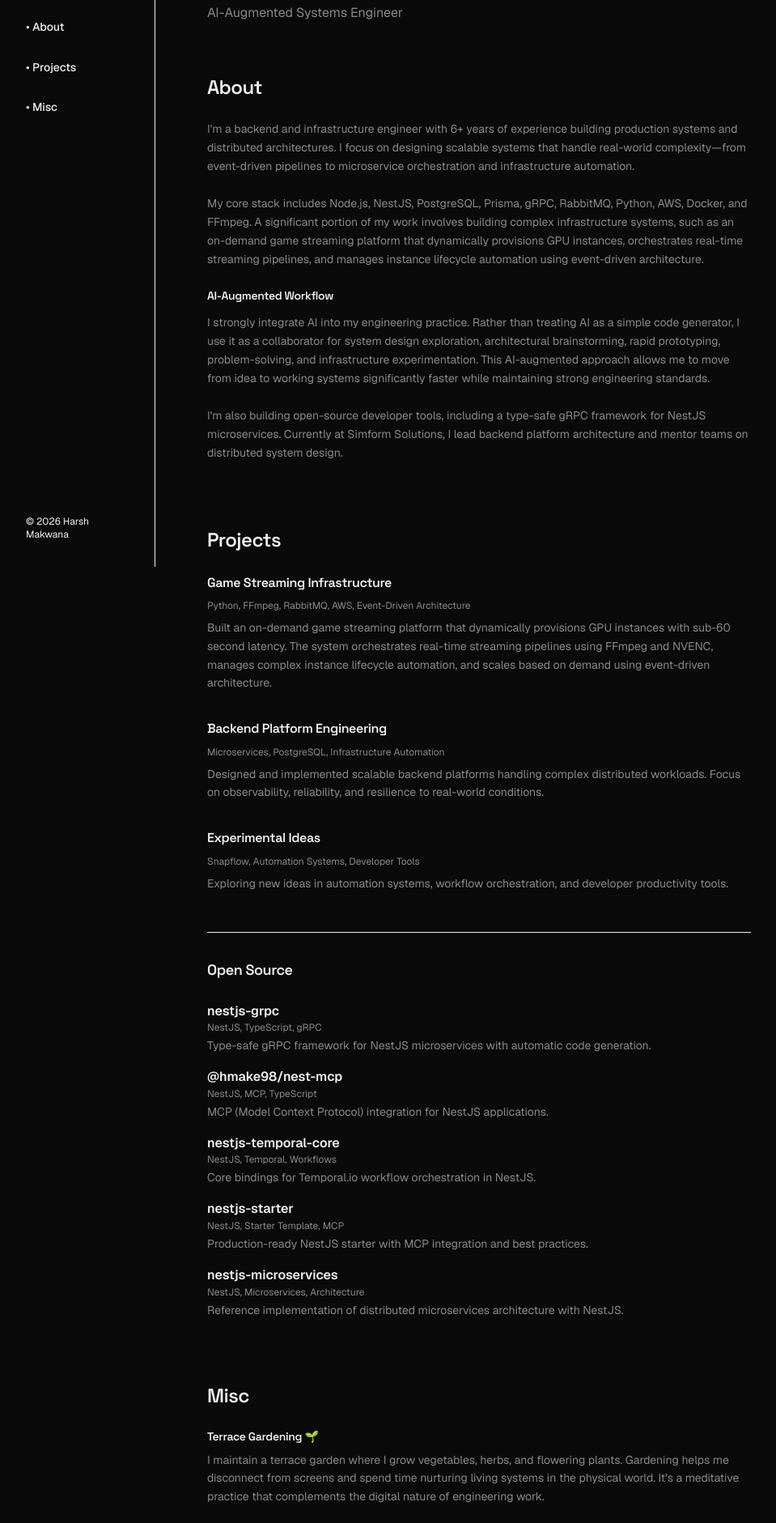
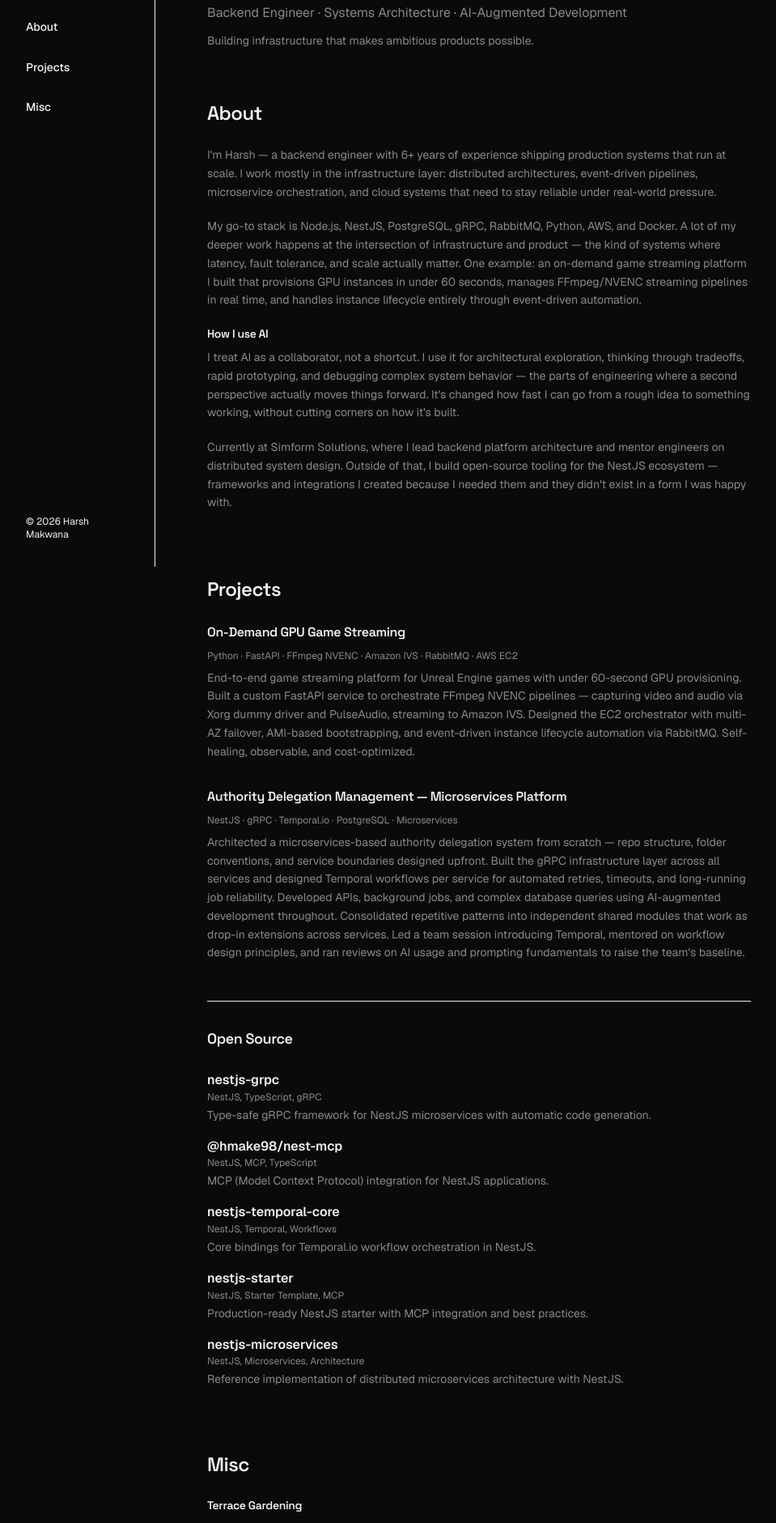
Before and after one commit to hmake98/portfolio, a Next.js app: page / in a window 1280 px wide. Shown: the part 100-1981 px from the top of the page at 81% size, without its empty margins (0-959 px from the left). Built offline with nearby package versions, Linux system fonts and the light colour scheme.

Commit message:
style: update resume description and sidebar link formatting

```diff
--- a/src/app/page.tsx
+++ b/src/app/page.tsx
@@ -49,8 +49,11 @@ export default function Home() {
                 </a>
               </div>
             </div>
-            <p className="text-base text-text-secondary mb-8">
-              AI-Augmented Systems Engineer
+            <p className="text-base text-text-secondary mb-3">
+              Backend Engineer · Systems Architecture · AI-Augmented Development
+            </p>
+            <p className="text-sm text-text-muted mb-8">
+              Building infrastructure that makes ambitious products possible.
             </p>
           </div>
 
@@ -58,24 +61,24 @@ export default function Home() {
           <section id="about" className="mb-20 scroll-mt-20">
             <h2 className="text-2xl font-bold text-text-primary mb-6">About</h2>
 
-            <div className="space-y-6 text-sm text-text-secondary leading-relaxed">
+            <div className="space-y-5 text-sm text-text-secondary leading-relaxed">
               <p>
-                I&apos;m a backend and infrastructure engineer with 6+ years of experience building production systems and distributed architectures. I focus on designing scalable systems that handle real-world complexity—from event-driven pipelines to microservice orchestration and infrastructure automation.
+                I&apos;m Harsh — a backend engineer with 6+ years of experience shipping production systems that run at scale. I work mostly in the infrastructure layer: distributed architectures, event-driven pipelines, microservice orchestration, and cloud systems that need to stay reliable under real-world pressure.
               </p>
 
               <p>
-                My core stack includes Node.js, NestJS, PostgreSQL, Prisma, gRPC, RabbitMQ, Python, AWS, Docker, and FFmpeg. A significant portion of my work involves building complex infrastructure systems, such as an on-demand game streaming platform that dynamically provisions GPU instances, orchestrates real-time streaming pipelines, and manages instance lifecycle automation using event-driven architecture.
+                My go-to stack is <span className="text-text-primary">Node.js, NestJS, PostgreSQL, gRPC, RabbitMQ, Python, AWS, and Docker</span>. A lot of my deeper work happens at the intersection of infrastructure and product — the kind of systems where latency, fault tolerance, and scale actually matter. One example: an on-demand game streaming platform I built that provisions GPU instances in under 60 seconds, manages FFmpeg/NVENC streaming pipelines in real time, and handles instance lifecycle entirely through event-driven automation.
               </p>
 
               <div>
-                <h3 className="text-sm font-semibold text-text-primary mb-3">AI-Augmented Workflow</h3>
+                <h3 className="text-sm font-semibold text-text-primary mb-2">How I use AI</h3>
                 <p>
-                  I strongly integrate AI into my engineering practice. Rather than treating AI as a simple code generator, I use it as a collaborator for system design exploration, architectural brainstorming, rapid prototyping, problem-solving, and infrastructure experimentation. This AI-augmented approach allows me to move from idea to working systems significantly faster while maintaining strong engineering standards.
+                  I treat AI as a collaborator, not a shortcut. I use it for architectural exploration, thinking through tradeoffs, rapid prototyping, and debugging complex system behavior — the parts of engineering where a second perspective actually moves things forward. It&apos;s changed how fast I can go from a rough idea to something working, without cutting corners on how it&apos;s built.
                 </p>
               </div>
 
               <p>
-                I&apos;m also building open-source developer tools, including a type-safe gRPC framework for NestJS microservices. Currently at Simform Solutions, I lead backend platform architecture and mentor teams on distributed system design.
+                Currently at <span className="text-text-primary">Simform Solutions</span>, where I lead backend platform architecture and mentor engineers on distributed system design. Outside of that, I build open-source tooling for the NestJS ecosystem — frameworks and integrations I created because I needed them and they didn&apos;t exist in a form I was happy with.
               </p>
             </div>
           </section>
@@ -86,26 +89,18 @@ export default function Home() {
 
             <div className="space-y-8">
               <div>
-                <h3 className="font-semibold text-text-primary mb-2">Game Streaming Infrastructure</h3>
-                <p className="text-xs text-text-muted mb-2">Python, FFmpeg, RabbitMQ, AWS, Event-Driven Architecture</p>
+                <h3 className="font-semibold text-text-primary mb-2">On-Demand GPU Game Streaming</h3>
+                <p className="text-xs text-text-muted mb-2">Python · FastAPI · FFmpeg NVENC · Amazon IVS · RabbitMQ · AWS EC2</p>
                 <p className="text-sm text-text-secondary leading-relaxed">
-                  Built an on-demand game streaming platform that dynamically provisions GPU instances with sub-60 second latency. The system orchestrates real-time streaming pipelines using FFmpeg and NVENC, manages complex instance lifecycle automation, and scales based on demand using event-driven architecture.
+                  End-to-end game streaming platform for Unreal Engine games with under 60-second GPU provisioning. Built a custom FastAPI service to orchestrate FFmpeg NVENC pipelines — capturing video and audio via Xorg dummy driver and PulseAudio, streaming to Amazon IVS. Designed the EC2 orchestrator with multi-AZ failover, AMI-based bootstrapping, and event-driven instance lifecycle automation via RabbitMQ. Self-healing, observable, and cost-optimized.
                 </p>
               </div>
 
               <div>
-                <h3 className="font-semibold text-text-primary mb-2">Backend Platform Engineering</h3>
-                <p className="text-xs text-text-muted mb-2">Microservices, PostgreSQL, Infrastructure Automation</p>
+                <h3 className="font-semibold text-text-primary mb-2">Authority Delegation Management — Microservices Platform</h3>
+                <p className="text-xs text-text-muted mb-2">NestJS · gRPC · Temporal.io · PostgreSQL · Microservices</p>
                 <p className="text-sm text-text-secondary leading-relaxed">
-                  Designed and implemented scalable backend platforms handling complex distributed workloads. Focus on observability, reliability, and resilience to real-world conditions.
-                </p>
-              </div>
-
-              <div>
-                <h3 className="font-semibold text-text-primary mb-2">Experimental Ideas</h3>
-                <p className="text-xs text-text-muted mb-2">Snapflow, Automation Systems, Developer Tools</p>
-                <p className="text-sm text-text-secondary leading-relaxed">
-                  Exploring new ideas in automation systems, workflow orchestration, and developer productivity tools.
+                  Architected a microservices-based authority delegation system from scratch — repo structure, folder conventions, and service boundaries designed upfront. Built the gRPC infrastructure layer across all services and designed Temporal workflows per service for automated retries, timeouts, and long-running job reliability. Developed APIs, background jobs, and complex database queries using AI-augmented development throughout. Consolidated repetitive patterns into independent shared modules that work as drop-in extensions across services. Led a team session introducing Temporal, mentored on workflow design principles, and ran reviews on AI usage and prompting fundamentals to raise the team&apos;s baseline.
                 </p>
               </div>
             </div>
@@ -198,23 +193,16 @@ export default function Home() {
 
             <div className="space-y-8 text-sm text-text-secondary">
               <div>
-                <h3 className="font-semibold text-text-primary mb-2">Terrace Gardening 🌱</h3>
+                <h3 className="font-semibold text-text-primary mb-2">Terrace Gardening</h3>
                 <p className="leading-relaxed">
-                  I maintain a terrace garden where I grow vegetables, herbs, and flowering plants. Gardening helps me disconnect from screens and spend time nurturing living systems in the physical world. It&apos;s a meditative practice that complements the digital nature of engineering work.
+                  I grow vegetables, herbs, and flowering plants on my terrace. It&apos;s a good way to disconnect — tending to something slow and physical after days spent designing systems that move fast. Turns out nurturing living things is surprisingly calming.
                 </p>
               </div>
 
               <div>
-                <h3 className="font-semibold text-text-primary mb-2">Travelling 🌍</h3>
+                <h3 className="font-semibold text-text-primary mb-2">Travelling</h3>
                 <p className="leading-relaxed">
-                  I enjoy exploring new places, cultures, and environments. Travelling inspires new ideas and perspectives that influence my thinking and creativity. It&apos;s where I find inspiration for both personal growth and engineering innovation.
-                </p>
-              </div>
-
-              <div>
-                <h3 className="font-semibold text-text-primary mb-2">Experiments & Notes</h3>
-                <p className="leading-relaxed">
-                  Space for personal experiments, technical explorations, and notes on ideas that don&apos;t fit elsewhere. A place to document learnings and unconventional thinking.
+                  I travel when I can — mostly to places that feel unfamiliar. New environments shift how I think, and some of my clearest ideas about system design have come while I was somewhere completely different from a screen.
                 </p>
               </div>
             </div>
--- a/src/components/Sidebar.tsx
+++ b/src/components/Sidebar.tsx
@@ -58,7 +58,7 @@ const Sidebar: React.FC = () => {
                     : "text-text-secondary hover:text-text-primary"
                 }`}
               >
-                • {link.name}
+                {link.name}
               </Link>
             </div>
           ))}
```
Also changed, not shown: 1 other file (tests, documents, lock files or other folders).
